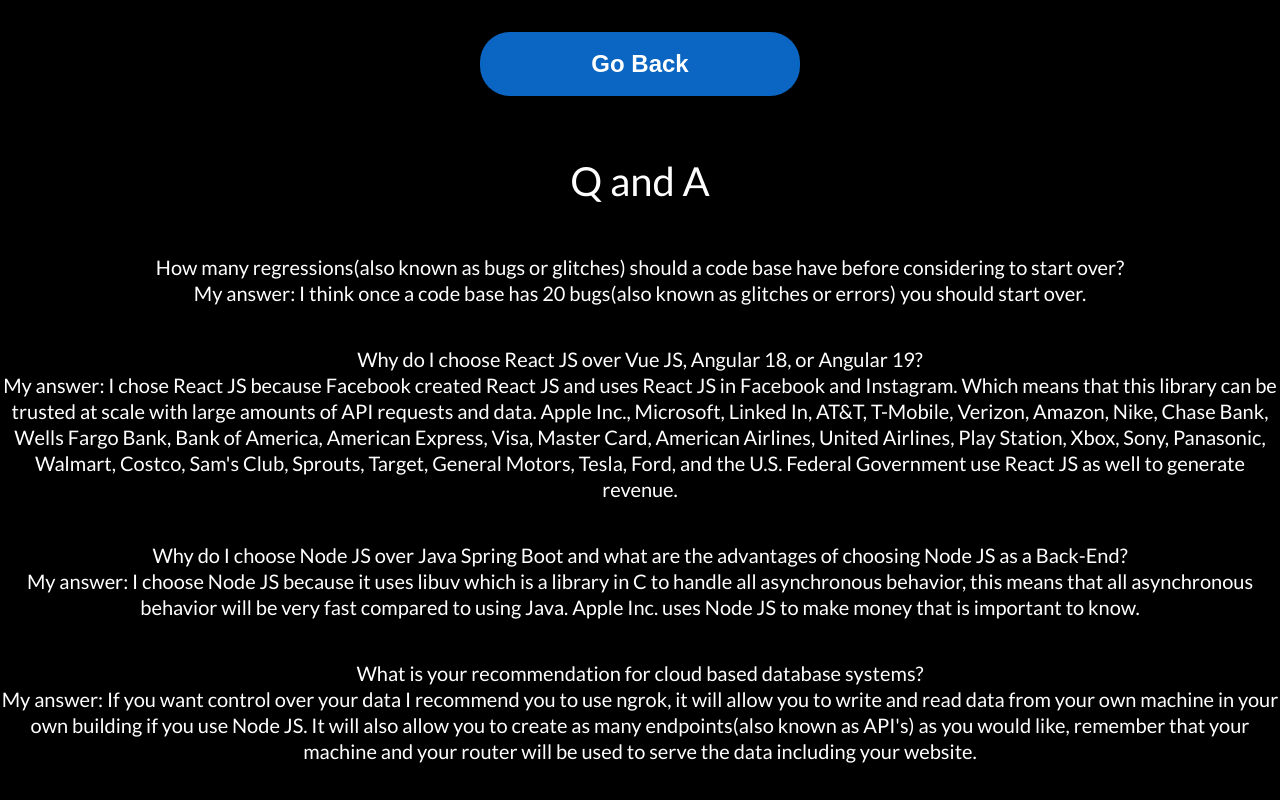
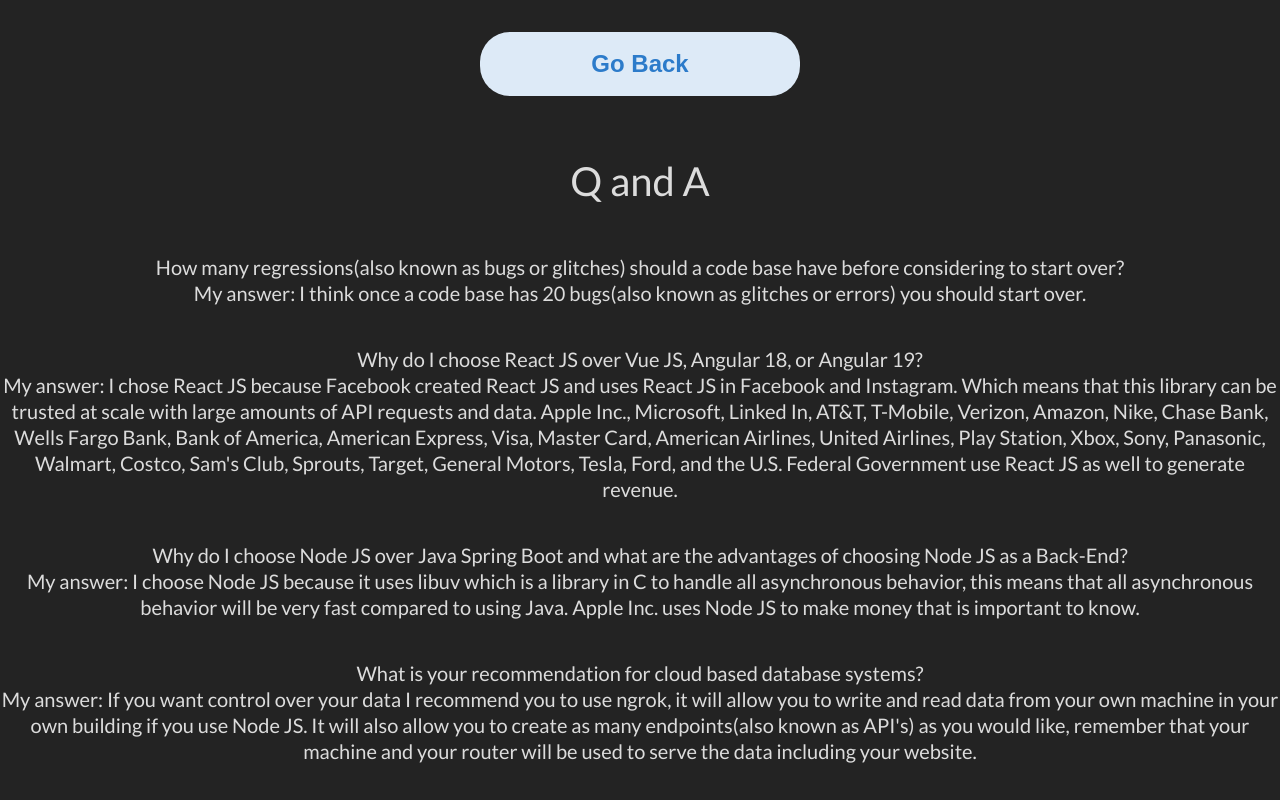
Before and after one commit to hectormorenosoftware/hectormorenosoftware.github.io, a React app: page /#/QandA in a window 1280 px wide. Shown: the top 800 px of the page. Built offline with nearby package versions, Linux system fonts and the light colour scheme.

Commit message:
Added new transition in seconds for button in QandA section

```diff
--- a/src/components/Header.css
+++ b/src/components/Header.css
@@ -20,7 +20,7 @@
   font-weight: 700;
   cursor: pointer;
   border-radius: 10px;
-  transition: 0.8s cubic-bezier(0.2, 0.8, 0.2, 1);
+  transition: 1.8s cubic-bezier(0.2, 0.8, 0.2, 1);
 
   &:hover {
     color: black;
--- a/src/index.css
+++ b/src/index.css
@@ -46,15 +46,53 @@
   position: relative;
 }
 
+/* If I don't add this class below for sure the button will have no styles for 4s */
+
+.BackButtonQandA {
+  width: 20rem;
+  height: 4rem;
+  margin: 2rem;
+  border-radius: 30px;
+  cursor: pointer;
+  color: white;
+  background-color: rgb(10, 102, 194);
+  font-size: 24px;
+  font-weight: 600;
+  border: none;
+}
+
+.ParagraphIDQandA {
+  text-align: center;
+}
+
 .HeroQAndA {
   background: white;
   overflow-x: hidden;
   color: black;
-  transition: 4s;
+  transition: 11.1s;
 
   &:hover {
     background: black;
     color: white;
+
+    .BackButtonQandA {
+      width: 20rem;
+      height: 4rem;
+      margin: 2rem;
+      border-radius: 30px;
+      cursor: pointer;
+      color: rgb(10, 102, 194);
+      background-color: white;
+      font-size: 24px;
+      font-weight: 600;
+      border: none;
+      transition: 11.1s;
+
+      &:hover {
+        background-color: rgb(10, 102, 194);
+        color: white;
+      }
+    }
   }
 }
 
@@ -181,27 +219,3 @@
     grid-template-columns: repeat(1, 1fr);
   }
 }
-
-.BackButtonQandA {
-  width: 20rem;
-  height: 4rem;
-  margin: 2rem;
-  border-radius: 30px;
-  cursor: pointer;
-  color: white;
-  background-color: rgb(10, 102, 194);
-  font-size: 24px;
-  font-weight: 600;
-  border: none;
-  transition: 1s cubic-bezier(0.2, 0.8, 0.2, 1);
-
-  &:hover {
-    color: rgb(10, 102, 194);
-    background-color: white;
-    border: 2px solid black;
-  }
-}
-
-.ParagraphIDQandA {
-  text-align: center;
-}
```
Also changed, not shown: 2 other files (tests, documents, lock files or other folders).
